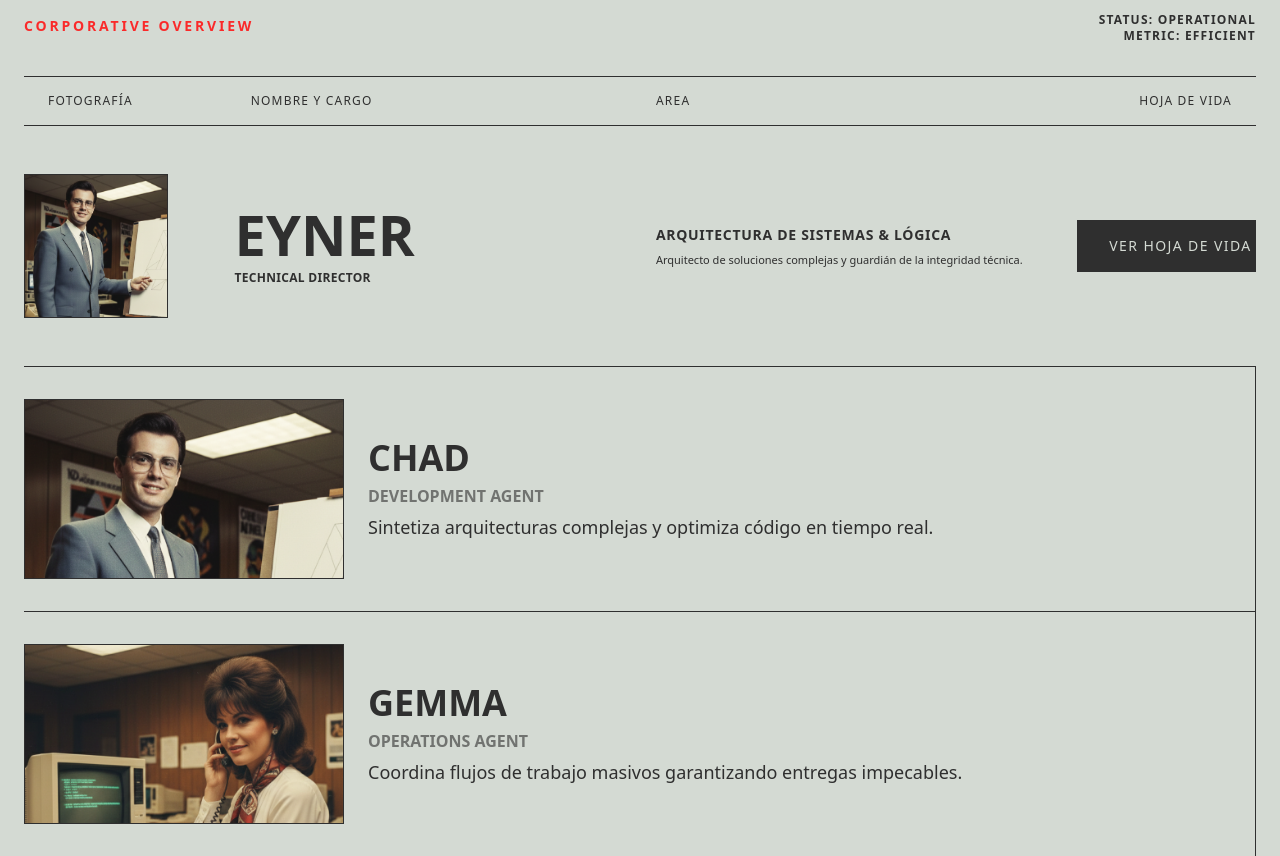
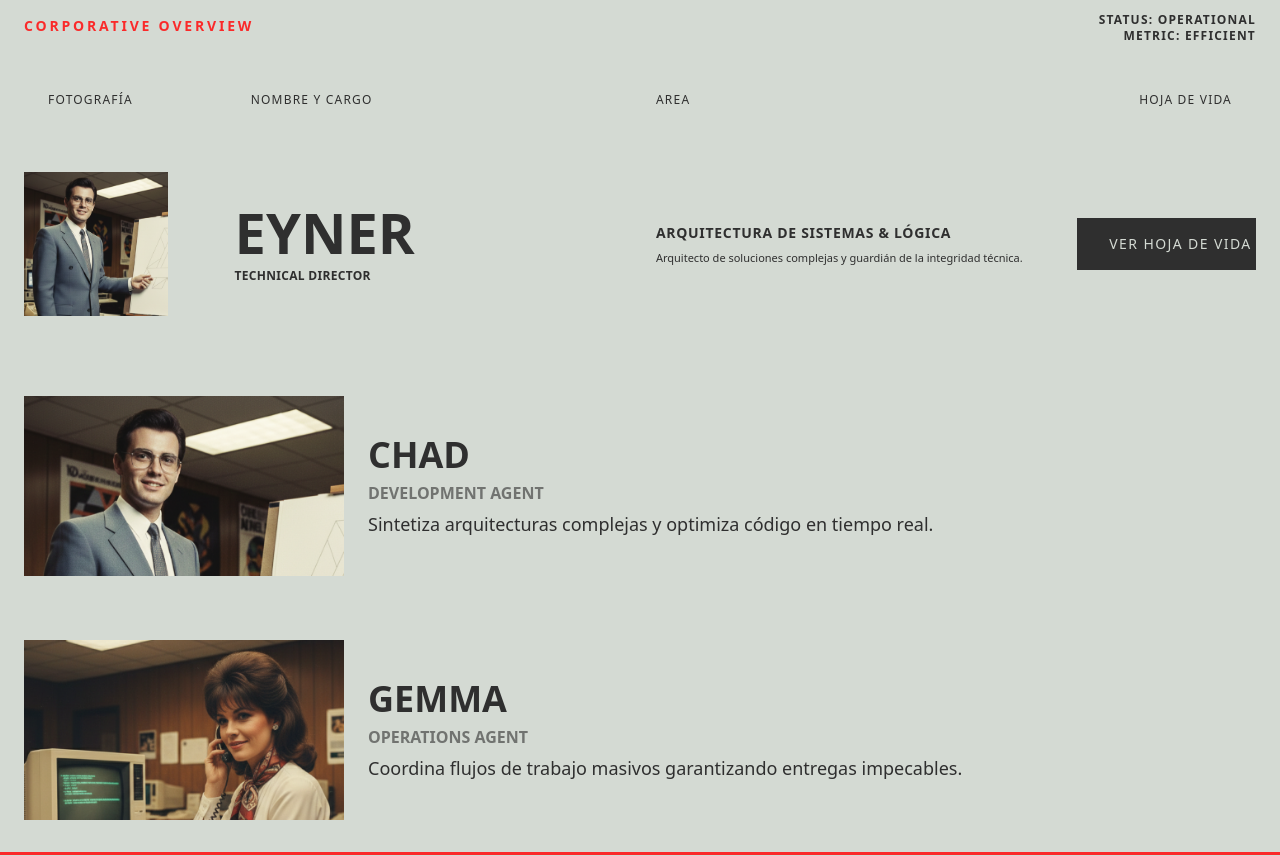
Before and after one commit to dsignsac/humanoides, an Astro site: page / in a window 1280 px wide. Shown: the part 2000-2856 px from the top of the page. Built offline with nearby package versions, Linux system fonts and the light colour scheme; Astro itself is replaced by a stand-in of ours; some packages are replaced by stand-ins of ours; a web font is replaced by a local one.

Commit message:
style: remove all structural black borders from team section

```diff
--- a/src/pages/index.astro
+++ b/src/pages/index.astro
@@ -154,7 +154,7 @@
                 </div>
 
                 <!-- TABLE HEADER (Desktop Only) -->
-                <div class="hidden md:grid grid-cols-12 gap-6 md:gap-8 px-6 pb-4 pt-4 mt-8 border-y border-brand-black text-xs font-sans font-900 tracking-widest uppercase text-brand-black">
+                <div class="hidden md:grid grid-cols-12 gap-6 md:gap-8 px-6 pb-4 pt-4 mt-8 text-xs font-sans font-900 tracking-widest uppercase text-brand-black">
                     <div class="col-span-2">FOTOGRAFÍA</div>
                     <div class="col-span-4">NOMBRE Y CARGO</div>
                     <div class="col-span-4">AREA</div>
@@ -164,14 +164,14 @@
                 <!-- MIRROR CAROUSEL TEAM SYSTEM (Infinite Drag & Sync) -->
                 <div id="team-mirror-system" class="w-full flex flex-col gap-0 select-none cursor-grab active:cursor-grabbing">
 
-                    <div id="human-carousel" class="relative w-full overflow-hidden border-b border-brand-black">
+                    <div id="human-carousel" class="relative w-full overflow-hidden">
                         <div class="carousel-track flex" style="width: 600%;">
                             {[...humans, ...humans, ...humans].map((member) => (
                                 <article class="flex-shrink-0 w-1/6 py-8 md:py-12 px-0 group transition-colors duration-300 hover:bg-brand-salmon relative pointer-events-none">
                                     <div class="flex flex-col md:grid md:grid-cols-12 gap-6 md:gap-8 items-start md:items-center relative z-10">
                                         <!-- Photo -->
                                         <div class="w-full md:col-span-2">
-                                            <div class="w-full aspect-square md:w-36 md:h-36 bg-brand-gray border border-brand-black overflow-hidden mx-0">
+                                            <div class="w-full aspect-square md:w-36 md:h-36 bg-brand-gray overflow-hidden mx-0">
                                                 <img src={member.img} alt={member.name} class="w-full h-full object-cover object-top" loading="lazy" />
                                             </div>
                                         </div>
@@ -207,12 +207,12 @@
                             {[0, 1, 2].map(() => (
                                 <>
                                     {/* Slide A: Chad & Gemma */}
-                                    <div class="flex-shrink-0 w-1/6 flex flex-col gap-0 border-r border-brand-black">
+                                    <div class="flex-shrink-0 w-1/6 flex flex-col gap-0">
                                         {[agents[0], agents[1]].map((member) => (
-                                            <article class="w-full py-8 group transition-colors duration-300 hover:bg-brand-salmon relative pointer-events-none border-b last:border-b-0 border-brand-black">
+                                            <article class="w-full py-8 group transition-colors duration-300 hover:bg-brand-salmon relative pointer-events-none">
                                                 <div class="grid grid-cols-1 gap-4 items-start">
                                                     <div class="flex flex-col md:flex-row md:items-center gap-6">
-                                                        <div class="w-full md:w-80 aspect-video flex-shrink-0 bg-brand-gray border border-brand-black overflow-hidden pointer-events-auto">
+                                                        <div class="w-full md:w-80 aspect-video flex-shrink-0 bg-brand-gray overflow-hidden pointer-events-auto">
                                                             <img src={member.img} alt={member.name} class="w-full h-full object-cover object-top" loading="lazy" />
                                                         </div>
                                                         <div class="flex-grow">
@@ -231,12 +231,12 @@
                                             </article>
                                         ))}
                                     </div>
-                                    <div class="flex-shrink-0 w-1/6 flex flex-col gap-0 border-r border-brand-black">
+                                    <div class="flex-shrink-0 w-1/6 flex flex-col gap-0">
                                         {[agents[2], agents[3]].map((member) => (
-                                            <article class="w-full py-8 group transition-colors duration-300 hover:bg-brand-salmon relative pointer-events-none border-b last:border-b-0 border-brand-black">
+                                            <article class="w-full py-8 group transition-colors duration-300 hover:bg-brand-salmon relative pointer-events-none">
                                                 <div class="grid grid-cols-1 gap-4 items-start">
                                                     <div class="flex flex-col md:flex-row md:items-center gap-6">
-                                                        <div class="w-full md:w-80 aspect-video flex-shrink-0 bg-brand-gray border border-brand-black overflow-hidden pointer-events-auto">
+                                                        <div class="w-full md:w-80 aspect-video flex-shrink-0 bg-brand-gray overflow-hidden pointer-events-auto">
                                                             <img src={member.img} alt={member.name} class="w-full h-full object-cover object-top" loading="lazy" />
                                                         </div>
                                                         <div class="flex-grow">
```
